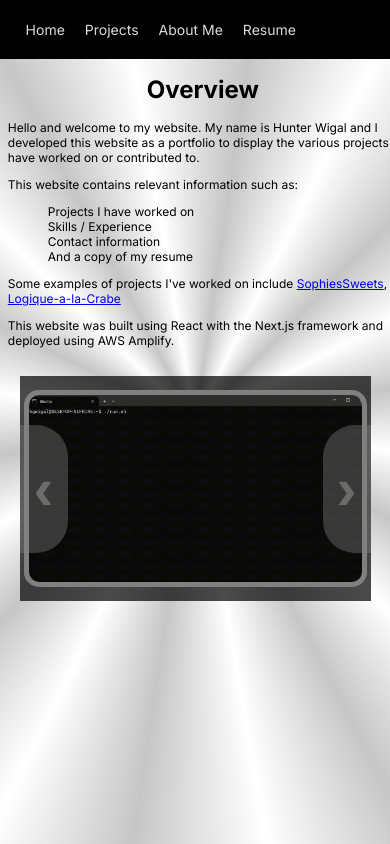
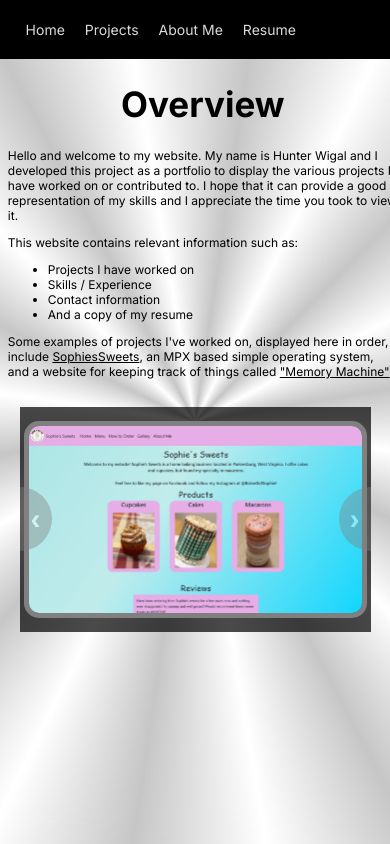
Before and after one commit to Hunter-Wigal/react-web-portfolio, a Next.js app: page / in a window 390 px wide. Shown: the top 844 px of the page. Built offline with nearby package versions, Linux system fonts and the light colour scheme.

Commit message:
Update general info and styling, add new card

```diff
--- a/src/app/about/page.module.css
+++ b/src/app/about/page.module.css
@@ -17,7 +17,7 @@
     width: 60%;
     height: auto;
     font-size: 20px;
-    margin: 5% auto;
+    margin: 7% auto;
 }
 
 .row {
--- a/src/app/globals.css
+++ b/src/app/globals.css
@@ -11,6 +11,7 @@
 
 .title {
   text-align: center;
+  font-size: 50px;
 }
 
 
@@ -104,11 +105,6 @@ body {
   }
 }
 
-ul{
-  list-style: none;
-  margin: none;
-  padding: none;
-}
 
 @media (max-width: 1100px) {
   .navbar{
@@ -120,6 +116,10 @@ ul{
   }
   .footer{
     width: 1100px;
+  }
+
+  .title {
+    font-size: 40px;
   }
 }
 
@@ -135,4 +135,8 @@ ul{
     width: 100%;
 
   }
+
+  .title {
+    font-size: 35px;
+  }
 }
--- a/src/app/page.module.css
+++ b/src/app/page.module.css
@@ -107,7 +107,6 @@
   border: none;
   cursor: pointer;
   color: white;
-
 }
 
 .scroll_btn:hover{
@@ -122,6 +121,14 @@
 .prev_btn {
   left: 0;
   border-radius:  0 2rem 2rem 0;
+}
+
+.examples > a{
+  color: black;
+}
+
+.examples > a:hover{
+  color: rgb(35, 5, 231);
 }
 
 
@@ -164,5 +171,11 @@
     font-size: 12px;
   }
 
+  .scroll_btn{
+    font-size: 30px;
+    height: 4rem;
+    width: 2rem;
+  }
+
 
 }
--- a/src/app/page.tsx
+++ b/src/app/page.tsx
@@ -34,8 +34,9 @@ export default function Page() {
       <div className={styles.row}>
         <div className={styles.intro}>
           <h1 className="title">Overview</h1>
-          <p>Hello and welcome to my website. My name is Hunter Wigal and I developed this website as a portfolio
-            to display the various projects I have worked on or contributed to.
+          <p>Hello and welcome to my website. My name is Hunter Wigal and I developed this project as a portfolio
+            to display the various projects I have worked on or contributed to. I hope that it can provide a good representation
+            of my skills and I appreciate the time you took to view it.
           </p>
           <p>
             This website contains relevant information
@@ -48,21 +49,21 @@ export default function Page() {
             <li>And a copy of my resume</li>
           </ul>
 
-          <p>
-            Some examples of projects I've worked on include <a href="https://sophiessweetswv.com/" target="_blank">SophiesSweets</a>
-            , <a href="https://logique-a-la-crabe.firebaseapp.com/" target="_blank">Logique-a-la-Crabe</a>
+          <p className={styles.examples}>
+            Some examples of projects I've worked on, displayed here in order, include <a href="https://sophiessweetswv.com/" target="_blank">SophiesSweets</a>
+            , an MPX based simple operating system, and a website for keeping track of
+            things called <a href="https://memory-machine-ff911.web.app/" target="_blank">"Memory Machine"</a>
           </p>
 
-          <p>This website was built using React with the Next.js framework and deployed using AWS Amplify.
-          </p>
 
         </div>
 
         <div className={styles.car_container}>
           <div className={styles.carousel} id="carousel">
-            <img className={styles.car_image} alt="project image" id="1" src="/projects/the_rockets_display.gif"></img>
-            <img className={styles.car_image} alt="project image2" id="2" src="/projects/memory_machine_display.png"></img>
-            <img className={styles.car_image} alt="project image3" id="3" src="projects/sophies_sweets_display.png"></img>
+          <img className={styles.car_image} alt="project image3" src="projects/sophies_sweets_display.png"></img>
+            <img className={styles.car_image} alt="project image" src="/projects/the_rockets_display.gif"></img>
+            <img className={styles.car_image} alt="project image2" src="/projects/memory_machine_display.png"></img>
+
           </div>
           <button onClick={prev_image} className={styles.prev_btn + " " + styles.scroll_btn}>&#8249;</button>
           <button onClick={next_image} className={styles.next_btn + " " + styles.scroll_btn}>&#8250;</button>
--- a/src/app/projects/cards.tsx
+++ b/src/app/projects/cards.tsx
@@ -41,14 +41,14 @@ export default function Card(props: {name: string, description: string, link: st
     // Either an image or an embedded site
     let display = props.image === "portfolio" ? <iframe className={styles.frame} src="https://hunterwigal.com" allowFullScreen></iframe>: <img src={props.image} className={styling} alt="A screenshot of the project" />
     let title_style = props.link === "#" ? styles.empty_link : styles.card_title
+    let title = props.link ==="#" ? props.name : <a href={props.link} target="_blank">{props.name}</a>
     return (
         <div className={styles.card}>
-            <h1 className={title_style}><a href={props.link} target="_blank">{props.name}</a></h1>
+            <h1 className={title_style}>{title}</h1>
 
             {display}
             <ExpandButton cardNum={props.cardNum}></ExpandButton>
-            <p>{props.description}</p>
-            <a href={props.link} className={styles.repo_link} target="_blank">Link to repository (currently not functioning)</a>
+            <p className={styles.description}>{props.description}</p>
         </div>
 
     )
```
Also changed, not shown: src/app/about/page.tsx (+8 -1 lines), src/app/projects/page.module.css (+10 -14 lines), src/app/projects/page.tsx (+16 -16 lines), public/projects/pyopengl_display.png (added).
